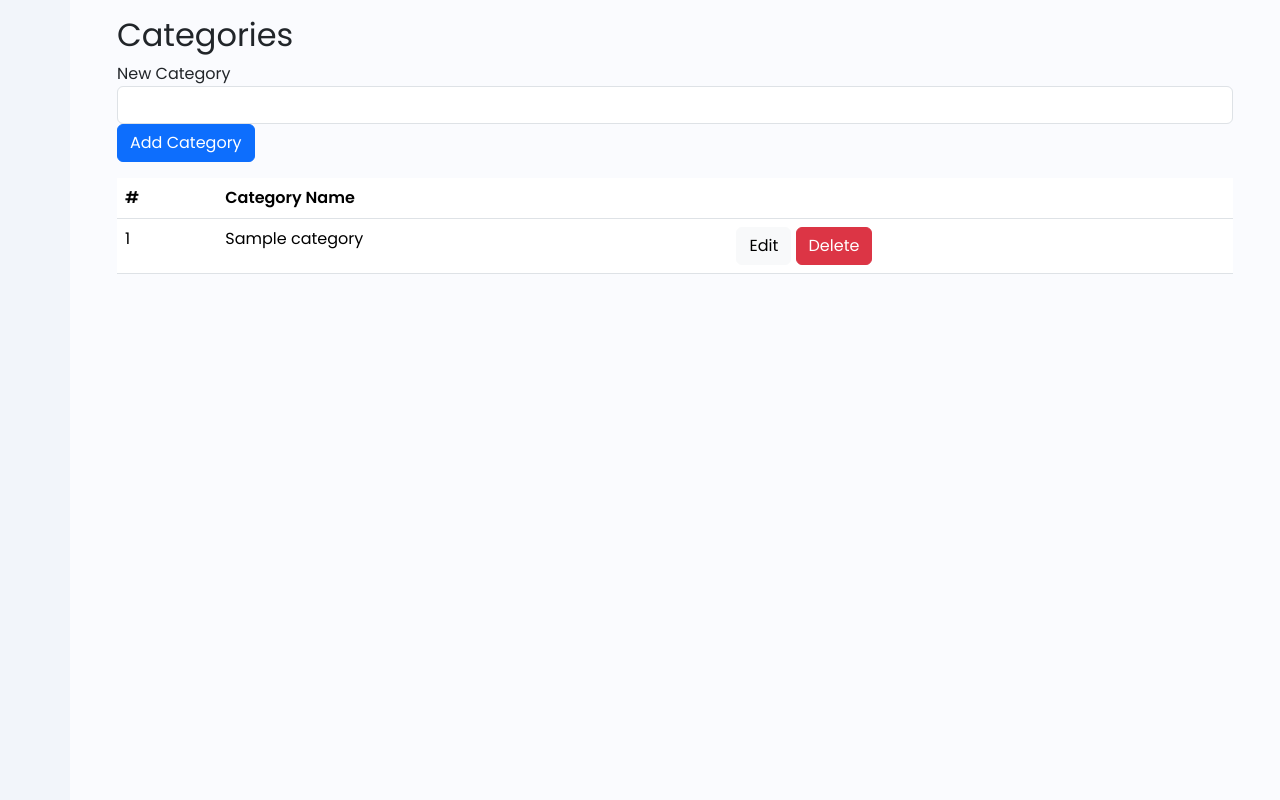
After one commit to batouldaou/PersonalFinance, a Flask app: template templates/category_manage.html in a window 1280 px wide. The commit adds this page. Run offline with Flask 3, Linux system fonts and the light colour scheme; the template is opened without the code that fills it: most values are stand-ins (such as "Sample title", 1, 10 or a date in 2020); some libraries are stand-ins or nearby versions.

Commit message:
Added and updated categories db and page

```diff
--- /dev/null
+++ b/templates/category_manage.html
@@ -0,0 +1,157 @@
+{% extends 'layout.html' %}
+
+{% block title %} Categories {% endblock %}
+
+{% block main %}
+<div class="container">
+    <h2>Categories</h2>
+    <form action="{{ url_for('category_manage') }}" method="POST" id="category-form">
+        <div class="form-group">
+            <label for="category_name">New Category</label>
+            <input type="text" class="form-control" id="category_name" name="category_name" required>
+        </div>
+        <button type="submit" name="submit" value="add" class="btn btn-primary">Add Category</button>
+    </form>
+    <table class="table mt-3">
+        <thead>
+            <tr>
+                <th scope="col">#</th>
+                <th scope="col">Category Name</th>
+                <th scope="col"></th>
+            </tr>
+        </thead>
+        <tbody id="category-table">
+            {% for category in categories_list %}
+            <tr data-category-id="{{ category.id }}">
+                <td>{{ category.id }}</td>
+                <td>{{ category.category_name }}</td>
+                <td>
+                    <button class="btn btn-light btn-edit" data-id="{{ category.id }}" data-name="{{ category.category_name }}">Edit</button>
+                    <button class="btn btn-danger btn-delete" data-id="{{ category.id }}">Delete</button>
+                </td>
+            </tr>
+            {% endfor %}
+        </tbody>
+    </table>
+
+    <div id="edit-modal" class="modal" tabindex="-1" role="dialog" style="display: none;">
+        <div class="modal-dialog" role="document">
+            <div class="modal-content">
+                <div class="modal-header">
+                    <h5 class="modal-title">Edit Category</h5>
+                    <button type="button" class="close" id="edit-cancel" aria-label="Close">
+                        <span aria-hidden="true">&times;</span>
+                    </button>
+                </div>
+                <div class="modal-body">
+                    <form id="edit-category-form">
+                        <div class="form-group">
+                            <label for="edit_category_name">Category Name</label>
+                            <input type="text" class="form-control" id="edit_category_name" name="category_name" required>
+                            <input type="hidden" id="edit_category_id" name="category_id">
+                        </div>
+                        <button type="submit" class="btn btn-secondary">Save Changes</button>
+                    </form>
+                </div>
+            </div>
+        </div>
+    </div>
+</div>
+
+<script src="https://code.jquery.com/jquery-3.5.1.min.js"></script>
+<script>
+    $(document).ready(function() {
+        $('#category-form').on('submit', function(event) {
+            event.preventDefault();
+            $.ajax({
+                url: "{{ url_for('category_manage') }}",
+                method: "POST",
+                data: $(this).serialize() + '&submit=add',
+                success: function(response) {
+                    if (response.error) {
+                        alert('Error: ' + response.error);
+                    } else {
+                        $('#category-table').append(
+                            '<tr data-category-id="' + response.id + '">' +
+                                '<td>' + response.id + '</td>' +
+                                '<td>' + response.name + '</td>' +
+                                '<td>' +
+                                '<button class="btn btn-light btn-edit" data-id="' + response.id + '" data-name="' + response.name + '">Edit</button>' +
+                                '<button class="btn btn-danger btn-delete" data-id="' + response.id + '">Delete</button>' +
+                                '</td>' +
+                            '</tr>'
+                        );
+                        // Clear form fields
+                        $('#category-form')[0].reset();
+                    }
+                },
+                error: function(xhr, status, error) {
+                    alert('An error occurred: ' + error);
+                }
+            });
+        });
+
+
+        $('#category-table').on('click', '.btn-delete', function(event) {
+            event.preventDefault();
+            var row = $(this).closest('tr');
+            var categoryId = $(this).data('id');
+            $.ajax({
+                url: "{{ url_for('category_manage') }}",
+                method: "POST",
+                data: { category_id: categoryId, submit: 'delete' },
+                success: function(response) {
+                    if (response.success) {
+                        row.remove();
+                    } else {
+                        alert('Delete failed: ' + (response.error || 'Unknown error'));
+                    }
+                },
+                error: function(xhr, status, error) {
+                    alert('An error occurred: ' + error);
+                }
+            });
+        });
+
+        // Show edit form
+        $('#category-table').on('click', '.btn-edit', function() {
+            var row = $(this).closest('tr');
+            var categoryId = $(this).data('id');
+            var categoryName = $(this).data('name');
+            $('#edit_category_id').val(categoryId);
+            $('#edit_category_name').val(categoryName);
+            $('#edit-modal').show();
+        });
+
+        // Cancel edit
+        $('#edit-cancel').on('click', function() {
+            $('#edit-modal').hide();
+            $('#edit-category-form')[0].reset();
+        });
+
+        // Edit category
+        $('#edit-category-form').on('submit', function(event) {
+            event.preventDefault();
+            $.ajax({
+                url: "{{ url_for('category_manage') }}",
+                method: "POST",
+                data: $(this).serialize() + '&submit=edit',
+                success: function(response) {
+                    if (response.error) {
+                        alert('Error: ' + response.error);
+                    } else {
+                        var row = $('#category-table').find('tr[data-category-id="' + response.id + '"]');
+                        row.find('td').eq(1).text(response.name);
+                        $('#edit-modal').hide();
+                        $('#edit-category-form')[0].reset();
+                    }
+                },
+                error: function(xhr, status, error) {
+                    alert('An error occurred: ' + error);
+                }
+            });
+        });
+    });
+</script>
+
+{% endblock %}
--- a/templates/layout.html
+++ b/templates/layout.html
@@ -30,7 +30,7 @@
                         <a href="/">PerfectPenny</a>
                     </div>
                 </div>
-                {% if session["user_id"] %}
+                {% if session %}
                     <ul class="sidebar-nav">
                         <li class="sidebar-item">
                             <a href="#" class="sidebar-link"> <!--User profile layout-->
@@ -42,6 +42,12 @@
                             <a href="/Dashboard" class="sidebar-link">
                                 <i class="lni lni-dashboard"></i>
                                 <span>Dashboard</span>
+                            </a>
+                        </li>
+                        <li class="sidebar-item">
+                            <a href="/category_manage" class="sidebar-link">
+                                <i class="lni lni-tab"></i>
+                                <span>Categories</span>
                             </a>
                         </li>
                         <li class="sidebar-item">
@@ -87,11 +93,8 @@
                 </div>
             </aside>
             <div class="main p-3">
-                <div class="text-center">
-                    <h1>
-                        Sidebar Bootstrap 5
-                    </h1>
-                </div>
+                {%block main%}
+                {% endblock %}
             </div>
         </div>
 
```
Also changed, not shown: create_tables.py (+29 -11 lines), budget.db.
